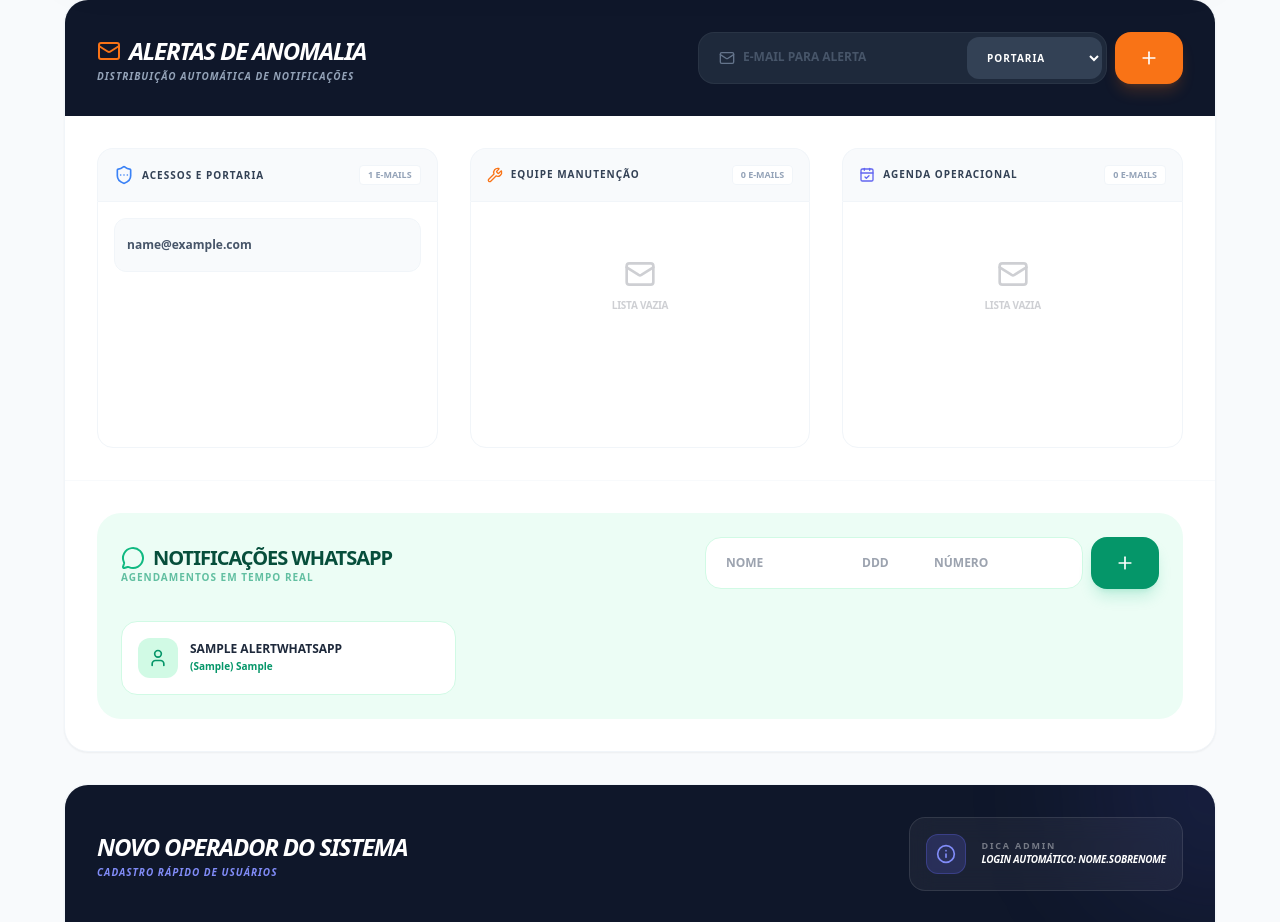
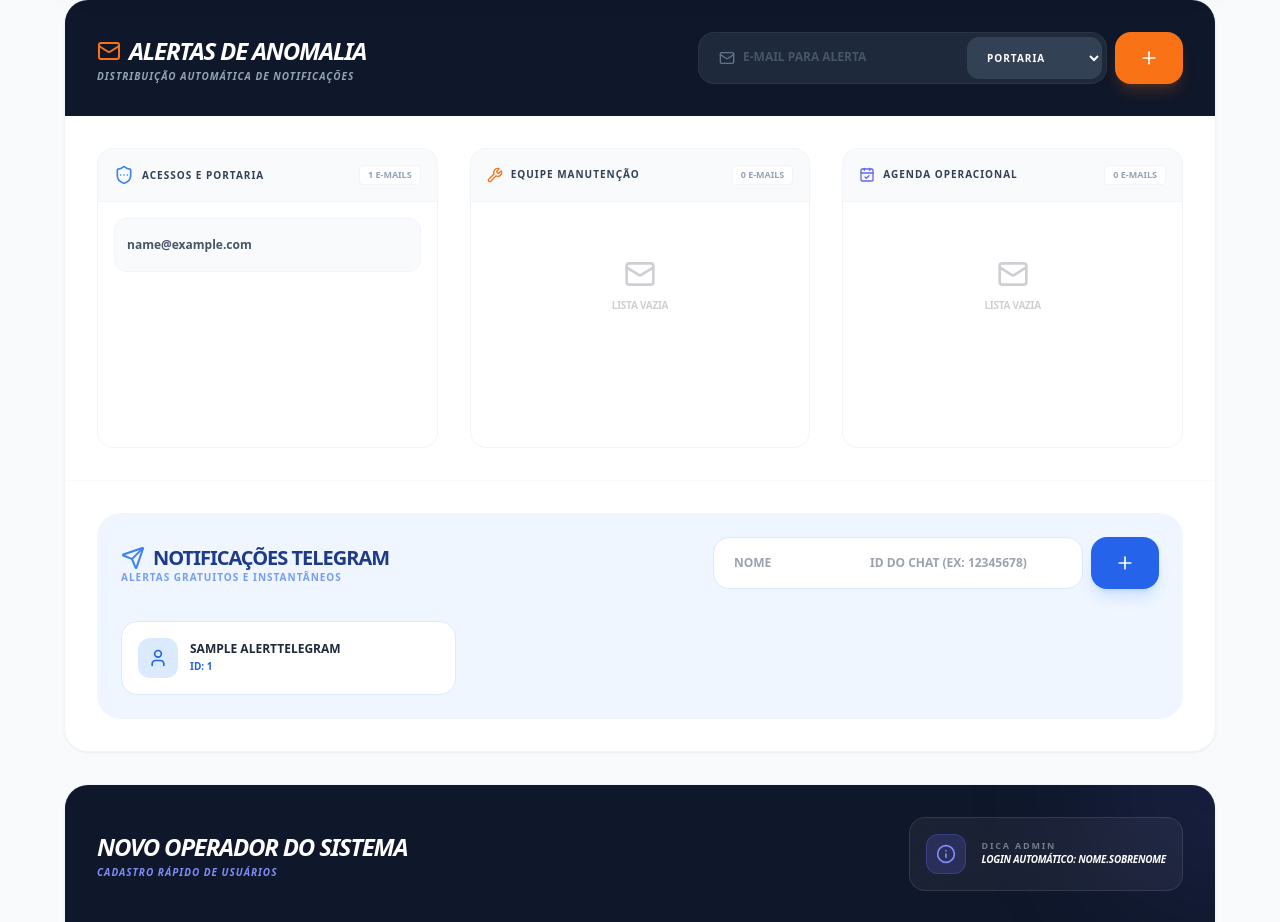
Before and after one commit to Luparele/PortariaWeb, a Django app: page /admin-sistema/ in a window 1280 px wide. Shown: the part 303-1225 px from the top of the page. Run offline with Django 5.2, Linux system fonts and the light colour scheme; a user stored in the database is signed in; tables that the repository leaves empty hold one stand-in row (values such as "Sample post"); some libraries are stand-ins or nearby versions.

Commit message:
Migrate notifications from WhatsApp to Telegram Bot API

```diff
--- a/checklists/views.py
+++ b/checklists/views.py
@@ -11,11 +11,34 @@ from django.conf import settings
 from django.utils import timezone
 from datetime import datetime
 import json
+import requests
 from django.core.serializers.json import DjangoJSONEncoder
-from .models import Checklist, Profile, AlertEmail, Condutor, Veiculo, MaintenanceTruck, MaintenanceTrailer, ChecklistForklift, MaintenanceSchedule, AlertWhatsApp, MaintenanceStatusLog
+from .models import Checklist, Profile, AlertEmail, Condutor, Veiculo, MaintenanceTruck, MaintenanceTrailer, ChecklistForklift, MaintenanceSchedule, AlertTelegram, MaintenanceStatusLog
 from .constants import TRUCK_MAINTENANCE_ITEMS, TRAILER_MAINTENANCE_ITEMS, PORTARIA_ITEMS, FORKLIFT_ITEMS
 
 # --- HELPER FUNCTIONS ---
+
+def _send_telegram_message(message):
+    """Helper to send a message to all active Telegram contacts"""
+    token = getattr(settings, 'TELEGRAM_BOT_TOKEN', None)
+    if not token or token == 'YOUR_BOT_TOKEN_HERE':
+        print("TELEGRAM_BOT_TOKEN não configurado.")
+        return
+
+    contacts = AlertTelegram.objects.filter(ativo=True)
+    for contact in contacts:
+        url = f"https://api.telegram.org/bot{token}/sendMessage"
+        payload = {
+            'chat_id': contact.chat_id,
+            'text': message,
+            'parse_mode': 'Markdown'
+        }
+        try:
+            response = requests.post(url, json=payload, timeout=10)
+            if response.status_code != 200:
+                print(f"Erro Telegram ({contact.nome}): {response.text}")
+        except Exception as e:
+            print(f"Erro ao conectar com Telegram: {e}")
 
 def _send_portaria_anomaly_email(checklist, request=None):
     """Standalone function to send Portaria anomaly alerts (replaces legacy ViewSet method)"""
@@ -138,12 +161,14 @@ def _send_schedule_alerts(schedule, request=None):
             send_mail(subject, plain_message, settings.DEFAULT_FROM_EMAIL, emails, html_message=html_message, fail_silently=False)
         except Exception: pass
 
-    # 2. WhatsApp Alerts (Simulation/Placeholder for API)
-    whatsapp_contacts = AlertWhatsApp.objects.filter(ativo=True)
-    for contact in whatsapp_contacts:
-        # Mocking the WhatsApp API call
-        # In a real scenario: requests.post(GATEWAY_URL, json={'to': contact.numero_completo, 'body': message})
-        print(f"DEBUG: Simulating WhatsApp to {contact.numero_completo}: Agendamento {schedule.veiculo.placa} para {schedule.data_paralizacao}")
+    # 2. Telegram Alerts
+    msg = f"🛠️ *NOVO AGENDAMENTO DE MANUTENÇÃO*\n\n"
+    msg += f"Placa: {schedule.veiculo.placa}\n"
+    msg += f"Início: {schedule.data_paralizacao.strftime('%d/%m/%Y %H:%M')}\n"
+    msg += f"Previsão: {schedule.data_previsao_liberacao.strftime('%d/%m/%Y %H:%M')}\n"
+    msg += f"Descrição: {schedule.descricao}"
+
+    _send_telegram_message(msg)
 
 # --- DASHBOARD SERIALIZATION HELPERS ---
 
@@ -533,18 +558,17 @@ def system_admin_view(request):
             AlertEmail.objects.filter(id=email_id).delete()
             messages.success(request, 'E-mail removido da lista de alertas.')
 
-        elif action == 'add_whatsapp':
+        elif action == 'add_telegram':
             nome = request.POST.get('nome', '').strip().upper()
-            ddd = request.POST.get('ddd', '').strip()
-            numero = request.POST.get('numero', '').strip()
-            if nome and ddd and numero:
-                AlertWhatsApp.objects.create(nome=nome, ddd=ddd, numero=numero)
-                messages.success(request, f'Contato {nome} ({ddd}{numero}) adicionado aos alertas WhatsApp.')
+            chat_id = request.POST.get('chat_id', '').strip()
+            if nome and chat_id:
+                AlertTelegram.objects.create(nome=nome, chat_id=chat_id)
+                messages.success(request, f'Contato Telegram {nome} (ID: {chat_id}) adicionado.')
 
-        elif action == 'delete_whatsapp':
-            whatsapp_id = request.POST.get('id')
-            AlertWhatsApp.objects.filter(id=whatsapp_id).delete()
-            messages.success(request, 'Contato WhatsApp removido.')
+        elif action == 'delete_telegram':
+            telegram_id = request.POST.get('id')
+            AlertTelegram.objects.filter(id=telegram_id).delete()
+            messages.success(request, 'Contato Telegram removido.')
 
         elif action == 'create_user':
             import secrets
@@ -616,7 +640,7 @@ def system_admin_view(request):
         'emails_portaria': AlertEmail.objects.filter(category='PORTARIA').order_by('email'),
         'emails_manutencao': AlertEmail.objects.filter(category='MANUTENCAO').order_by('email'),
         'emails_agenda': AlertEmail.objects.filter(category='AGENDA').order_by('email'),
-        'whatsapps': AlertWhatsApp.objects.all().order_by('nome'),
+        'telegrams': AlertTelegram.objects.all().order_by('nome'),
         'users': User.objects.all().select_related('profile').order_by('-date_joined')[:15],
     }
     return render(request, 'system_admin.html', context)
@@ -791,23 +815,16 @@ def _send_status_update_alerts(schedule, request):
             except Exception as e:
                 print(f"Error sending status email: {e}")
 
-        # WhatsApp Logic Simulator
-        contacts = AlertWhatsApp.objects.filter(ativo=True)
-        for contact in contacts:
-            msg = f"*ATUALIZAÇÃO DE MANUTENÇÃO*\n\n"
-            msg += f"Veículo: {schedule.veiculo.placa}\n"
-            msg += f"Situação: {schedule.get_status_display().upper()}\n"
-            msg += f"Descrição: {schedule.descricao}\n\n"
-            if schedule.status == 'CONCLUIDO':
-                msg += "✅ Veículo LIBERADO para escala.\n"
-                msg += "💡 *Aconselhamos a realização de um checklist completo do veículo* para garantir a segurança operacional."
+        # Telegram Logic
+        msg = f"🔔 *ATUALIZAÇÃO DE MANUTENÇÃO*\n\n"
+        msg += f"Veículo: {schedule.veiculo.placa}\n"
+        msg += f"Situação: {schedule.get_status_display().upper()}\n"
+        msg += f"Descrição: {schedule.descricao}\n\n"
+        if schedule.status == 'CONCLUIDO':
+            msg += "✅ *Veículo LIBERADO para escala.*\n"
+            msg += "💡 Aconselhamos a realização de um checklist completo."
 
-            # Safe print for Windows console simulation
-            try:
-                print(f"SIMULANDO WHATSAPP PARA {contact.numero_completo}: {msg}")
-            except UnicodeEncodeError:
-                safe_msg = msg.encode('ascii', 'replace').decode('ascii')
-                print(f"SIMULANDO WHATSAPP PARA {contact.numero_completo} (ASCII-Safe): {safe_msg}")
+        _send_telegram_message(msg)
 
 @login_required
 def schedule_update_status_view(request, pk):
--- a/core/settings.py
+++ b/core/settings.py
@@ -134,3 +134,6 @@ DEFAULT_FROM_EMAIL = '[REDACTED_EMAIL]'
 LOGIN_REDIRECT_URL = '/'
 LOGOUT_REDIRECT_URL = '/login/'
 LOGIN_URL = '/login/'
+
+# Telegram Integration
+TELEGRAM_BOT_TOKEN = 'YOUR_BOT_TOKEN_HERE'
--- a/templates/system_admin.html
+++ b/templates/system_admin.html
@@ -236,47 +236,46 @@
                     </div>
                 </div>
 
-                <!-- NOTIFICAÇÕES WHATSAPP -->
+                <!-- NOTIFICAÇÕES TELEGRAM -->
                 <div class="p-8 pt-0 border-t border-slate-50">
-                    <div class="bg-emerald-50 rounded-3xl p-6 mt-8">
+                    <div class="bg-blue-50 rounded-3xl p-6 mt-8">
                         <div class="flex flex-col md:flex-row justify-between items-start md:items-center gap-6 mb-8">
                             <div>
-                                <h3 class="text-xl font-black text-emerald-900 uppercase tracking-tighter flex items-center gap-2">
-                                    <i data-lucide="message-circle" class="text-emerald-500"></i>
-                                    Notificações WhatsApp
+                                <h3 class="text-xl font-black text-blue-900 uppercase tracking-tighter flex items-center gap-2">
+                                    <i data-lucide="send" class="text-blue-500"></i>
+                                    Notificações Telegram
                                 </h3>
-                                <p class="text-emerald-600/60 text-[10px] font-black uppercase tracking-widest leading-none">Agendamentos em Tempo Real</p>
+                                <p class="text-blue-600/60 text-[10px] font-black uppercase tracking-widest leading-none">Alertas Gratuitos e Instantâneos</p>
                             </div>
 
                             <form method="post" class="flex flex-col sm:flex-row gap-2 w-full md:w-auto">
                                 {% csrf_token %}
-                                <input type="hidden" name="action" value="add_whatsapp">
-                                <div class="flex flex-col sm:flex-row gap-2 bg-white p-1 rounded-2xl border border-emerald-100">
+                                <input type="hidden" name="action" value="add_telegram">
+                                <div class="flex flex-col sm:flex-row gap-2 bg-white p-1 rounded-2xl border border-blue-100">
                                     <input type="text" name="nome" placeholder="NOME" class="bg-transparent border-0 px-4 py-3 text-xs font-bold focus:ring-0 outline-none uppercase w-full sm:w-32" required />
-                                    <input type="text" name="ddd" placeholder="DDD" maxlength="2" class="bg-transparent border-0 px-4 py-3 text-xs font-bold focus:ring-0 outline-none w-full sm:w-16" required />
-                                    <input type="text" name="numero" placeholder="NÚMERO" maxlength="9" class="bg-transparent border-0 px-4 py-3 text-xs font-bold focus:ring-0 outline-none w-full sm:w-40" required />
+                                    <input type="text" name="chat_id" placeholder="ID DO CHAT (EX: 12345678)" class="bg-transparent border-0 px-4 py-3 text-xs font-bold focus:ring-0 outline-none w-full sm:w-56" required />
                                 </div>
-                                <button type="submit" class="bg-emerald-600 hover:bg-emerald-700 text-white px-6 py-4 rounded-2xl font-black text-xs uppercase tracking-widest shadow-lg shadow-emerald-500/20 transition-all active:scale-95">
+                                <button type="submit" class="bg-blue-600 hover:bg-blue-700 text-white px-6 py-4 rounded-2xl font-black text-xs uppercase tracking-widest shadow-lg shadow-blue-500/20 transition-all active:scale-95">
                                     <i data-lucide="plus" class="w-5 h-5"></i>
                                 </button>
                             </form>
                         </div>
 
                         <div class="grid grid-cols-1 md:grid-cols-2 lg:grid-cols-3 gap-4">
-                            {% for item in whatsapps %}
-                            <div class="flex items-center justify-between p-4 bg-white border border-emerald-100 rounded-2xl group hover:shadow-md transition-all">
+                            {% for item in telegrams %}
+                            <div class="flex items-center justify-between p-4 bg-white border border-blue-100 rounded-2xl group hover:shadow-md transition-all">
                                 <div class="flex items-center gap-3">
-                                    <div class="w-10 h-10 bg-emerald-100 text-emerald-600 rounded-xl flex items-center justify-center">
+                                    <div class="w-10 h-10 bg-blue-100 text-blue-600 rounded-xl flex items-center justify-center">
                                         <i data-lucide="user" class="w-5 h-5"></i>
                                     </div>
                                     <div>
                                         <p class="text-xs font-black text-slate-800 uppercase leading-none mb-1">{{ item.nome }}</p>
-                                        <p class="text-[10px] font-bold text-emerald-600">({{ item.ddd }}) {{ item.numero }}</p>
+                                        <p class="text-[10px] font-bold text-blue-600">ID: {{ item.chat_id }}</p>
                                     </div>
                                 </div>
                                 <form method="post" onsubmit="return confirm('Excluir este contato?');">
                                     {% csrf_token %}
-                                    <input type="hidden" name="action" value="delete_whatsapp">
+                                    <input type="hidden" name="action" value="delete_telegram">
                                     <input type="hidden" name="id" value="{{ item.id }}">
                                     <button type="submit" class="p-2 text-slate-300 hover:text-red-500 hover:bg-red-50 rounded-lg transition-all opacity-0 group-hover:opacity-100">
                                         <i data-lucide="trash-2" class="w-4 h-4"></i>
@@ -285,8 +284,8 @@
                             </div>
                             {% empty %}
                             <div class="col-span-full py-10 flex flex-col items-center justify-center opacity-30 italic">
-                                <i data-lucide="message-square-off" class="w-8 h-8 mb-2"></i>
-                                <span class="text-xs font-bold uppercase">Nenhum contato cadastrado</span>
+                                <i data-lucide="send-off" class="w-8 h-8 mb-2"></i>
+                                <span class="text-xs font-bold uppercase">Nenhum robô configurado</span>
                             </div>
                             {% endfor %}
                         </div>
```
Also changed, not shown: checklists/admin.py (+5 -5 lines), checklists/models.py (+5 -10 lines), checklists/migrations/0016_alerttelegram_delete_alertwhatsapp.py (added).
